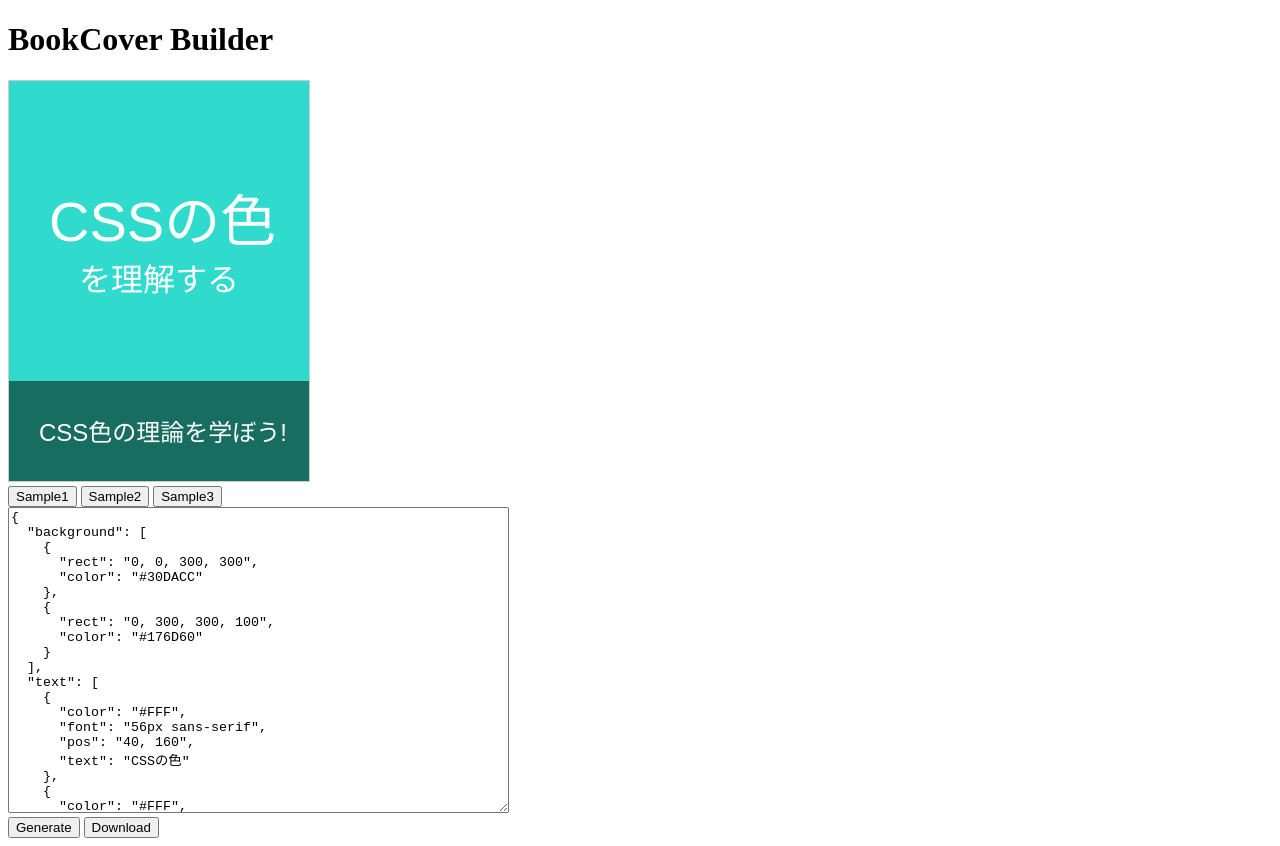
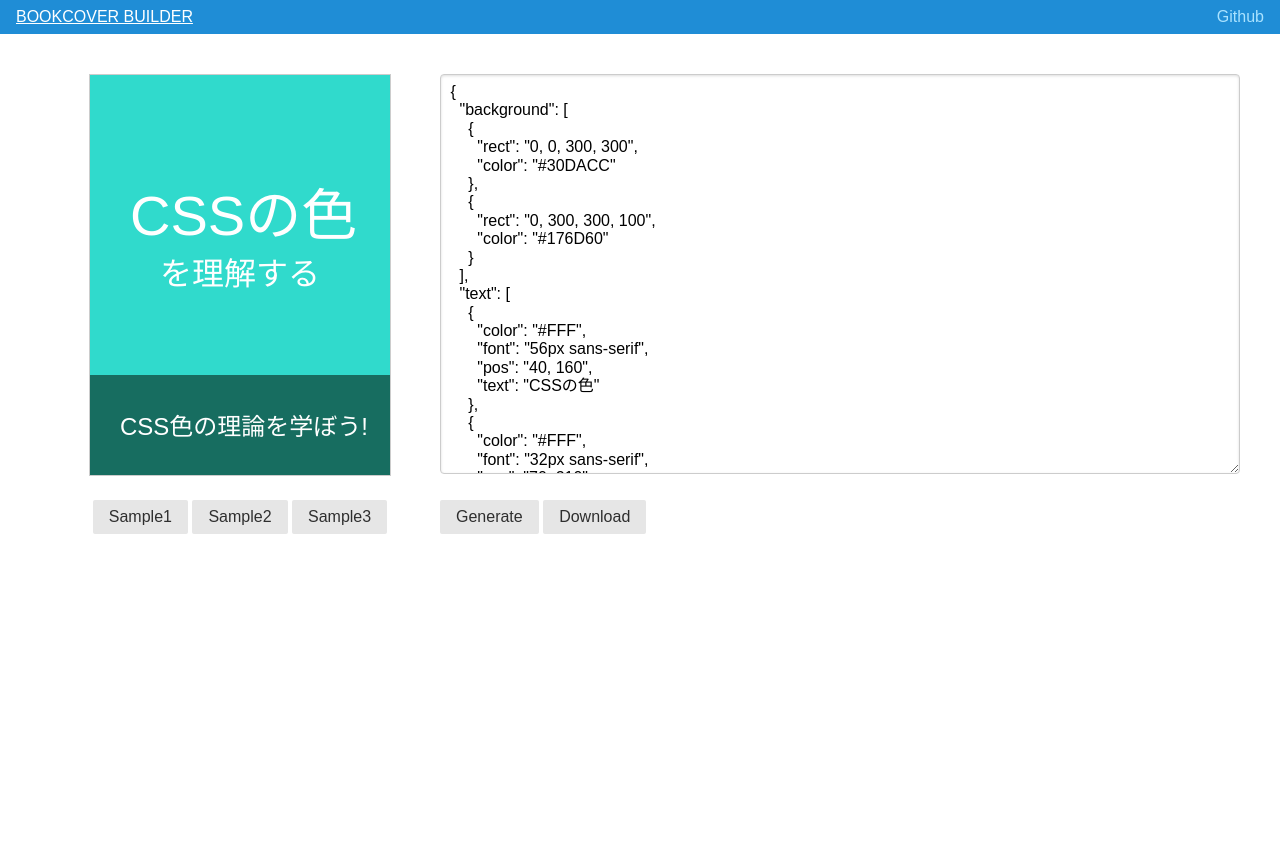
Before and after one commit to givery-technology/codeprep-bookcover, a plain HTML site: page index.html in a window 1280 px wide. After the commit the page ends 800 px from the top, so only its background shows below. Drawn offline with nearby package versions, Linux system fonts and the light colour scheme.

Commit message:
Apply pure.css and add auto save function

```diff
--- a/index.html
+++ b/index.html
@@ -2,179 +2,38 @@
 <html>
 <head>
   <title>BookCover Builder</title>
-<style>
-canvas {
-  border: 1px solid #CCC;
-}
-</style>
-<script>
-var samples = [{
-  background: [{
-    rect: "0, 0, 300, 300",
-    color: "#30DACC"
-  }, {
-    rect: "0, 300, 300, 100",
-    color: "#176D60"
-  }],
-  text: [{
-    color: "#FFF",
-    font: "56px sans-serif",
-    pos: "40, 160",
-    text: "CSSの色"
-  }, {
-    color: "#FFF",
-    font: "32px sans-serif",
-    pos: "70, 210",
-    text: "を理解する"
-  }, {
-    color: "#FFF",
-    font: "24px sans-serif",
-    pos: "30, 360",
-    text: "CSS色の理論を学ぼう!"
-  }]
-}, {
-  background: [{
-    rect: "0, 0, 300, 300",
-    color: "#58BEC2"
-  }, {
-    rect: "0, 300, 300, 100",
-    color: "#2C5F62"
-  }],
-  text: [{
-    color: "#FFF",
-    font: "32px sans-serif",
-    pos: "30, 160",
-    text: "オブジェクト指向"
-  }, {
-    color: "#FFF",
-    font: "28px sans-serif",
-    pos: "40, 210",
-    text: "の基礎を理解する"
-  }, {
-    color: "#FFF",
-    font: "20px sans-serif",
-    pos: "30, 360",
-    text: "オブジェクト指向を学ぼう!"
-  }]
-}, {
-  background: [{
-    rect: "0, 0, 300, 300",
-    color: "#DAA13C"
-  }, {
-    rect: "0, 300, 300, 100",
-    color: "#6D5018"
-  }],
-  text: [{
-    color: "#FFF",
-    font: "40px sans-serif",
-    pos: "40, 160",
-    text: "Animate.css"
-  }, {
-    color: "#FFF",
-    font: "16px sans-serif",
-    pos: "70, 210",
-    text: "を使ってみる"
-  }, {
-    color: "#FFF",
-    font: "24px sans-serif",
-    pos: "30, 360",
-    text: "Animate.cssを学ぼう!"
-  }]
-}];
-
-var canvas, ctx;
-
-function parsePos(str) {
-  var array = str.split(",");
-  return {
-    x: parseInt(array[0].trim(), 10),
-    y: parseInt(array[1].trim(), 10)
-  };
-}
-function parseRect(str) {
-  var array = str.split(",");
-  return {
-    x: parseInt(array[0].trim(), 10),
-    y: parseInt(array[1].trim(), 10),
-    w: parseInt(array[2].trim(), 10),
-    h: parseInt(array[3].trim(), 10)
-  };
-}
-function drawBackground(data) {
-  var r = parseRect(data.rect);
-  ctx.fillStyle = data.color;
-  ctx.fillRect(r.x, r.y, r.w, r.h);
-}
-
-function drawText(data) {
-  var pos = parsePos(data.pos);
-  ctx.fillStyle = data.color;
-  ctx.font = data.font;
-  ctx.fillText(data.text, pos.x, pos.y);
-}
-
-function draw(data) {
-  var background = data.background || [];
-  background.forEach(v => drawBackground(v));
-  var text = data.text || [];
-  text.forEach(v => drawText(v));
-}
-
-function downloadImage() {
-  this.href = canvas.toDataURL();
-}
-
-function getJson() {
-  var text = document.getElementById('text').value;
-  return JSON.parse(text);
-}
-function generate() {
-  try {
-    var json = getJson();
-    draw(json);
-  } catch (e) {
-    alert("Can not parse JSON");
-  }
-}
-
-function sample() {
-  var index = parseInt(this.dataset.index);
-  var text = document.getElementById('text');
-  text.value = JSON.stringify(samples[index], null, 2);
-  generate();
-}
-
-window.addEventListener("load", function() {
-  canvas = document.getElementById('canvas');
-  ctx = canvas.getContext('2d');
-
-  document.getElementById("download").addEventListener("click", downloadImage);
-  document.getElementById("generate").addEventListener("click", generate);
-  [0, 1, 2].forEach(function(i) {
-    var el = document.getElementById("sample" + (i + 1));
-    el.addEventListener("click", sample);
-  });
-  document.getElementById("sample1").click();
-});
-</script>
+  <link rel="stylesheet" href="https://unpkg.com/purecss@0.6.2/build/pure-min.css" integrity="sha384-UQiGfs9ICog+LwheBSRCt1o5cbyKIHbwjWscjemyBMT9YCUMZffs6UqUTd0hObXD" crossorigin="anonymous">
+  <link rel="stylesheet" href="https://unpkg.com/purecss@0.6.2/build/grids-responsive-min.css">
+  <link rel="stylesheet" href="style.css">
 </head>
 <body>
-<h1>BookCover Builder</h1>
+  <div class="pure-menu pure-menu-horizontal pure-menu-fixed">
+      <a href="#" class="pure-menu-heading pure-menu-link">BookCover Builder</a>
+      <ul class="pure-menu-list">
+          <li class="pure-menu-item"><a href="https://github.com/givery-technology/book-cover" class="pure-menu-link">Github</a></li>
+      </ul>
+  </div>
+  <div class="container pure-g">
+    <div class="cover pure-u-1 pure-u-lg-1-3">
+      <canvas id="canvas" height="400" width="300"></canvas>
       <div>
-  <canvas id="canvas" height="400" width="300"/>
+        <button id="sample1" data-index="0" class="pure-button">Sample1</button>
+        <button id="sample2" data-index="1" class="pure-button">Sample2</button>
+        <button id="sample3" data-index="2" class="pure-button">Sample3</button>
+      </div>
+    </div>
+    <div class="json pure-u-1 pure-u-lg-2-3">
+      <div>
+        <form class="pure-form">
+          <textarea id="text" class="pure-input-1"></textarea>
+        </form>
       </div>
       <div>
-  <button id="sample1" data-index="0">Sample1</button>
-  <button id="sample2" data-index="1">Sample2</button>
-  <button id="sample3" data-index="2">Sample3</button>
+        <button id="generate" class="pure-button">Generate</button>
+        <button class="pure-button"><a id="download" download="cover.png">Download</a></button>
       </div>
-<div>
-  <textarea id="text" cols="60" rows="20"></textarea>
     </div>
-<div>
-  <button id="generate">Generate</button>
-  <button><a id="download" download="cover.png">Download</a></button>
   </div>
-
+  <script src="main.js"></script>
 </body>
 </html>
--- /dev/null
+++ b/main.js
@@ -0,0 +1,168 @@
+'use strict';
+
+(function() {
+
+  var storageKey = "codeprep_bookcover_builder";
+  var samples = [{
+    background: [{
+      rect: "0, 0, 300, 300",
+      color: "#30DACC"
+    }, {
+      rect: "0, 300, 300, 100",
+      color: "#176D60"
+    }],
+    text: [{
+      color: "#FFF",
+      font: "56px sans-serif",
+      pos: "40, 160",
+      text: "CSSの色"
+    }, {
+      color: "#FFF",
+      font: "32px sans-serif",
+      pos: "70, 210",
+      text: "を理解する"
+    }, {
+      color: "#FFF",
+      font: "24px sans-serif",
+      pos: "30, 360",
+      text: "CSS色の理論を学ぼう!"
+    }]
+  }, {
+    background: [{
+      rect: "0, 0, 300, 300",
+      color: "#58BEC2"
+    }, {
+      rect: "0, 300, 300, 100",
+      color: "#2C5F62"
+    }],
+    text: [{
+      color: "#FFF",
+      font: "32px sans-serif",
+      pos: "30, 160",
+      text: "オブジェクト指向"
+    }, {
+      color: "#FFF",
+      font: "28px sans-serif",
+      pos: "40, 210",
+      text: "の基礎を理解する"
+    }, {
+      color: "#FFF",
+      font: "20px sans-serif",
+      pos: "30, 360",
+      text: "オブジェクト指向を学ぼう!"
+    }]
+  }, {
+    background: [{
+      rect: "0, 0, 300, 300",
+      color: "#DAA13C"
+    }, {
+      rect: "0, 300, 300, 100",
+      color: "#6D5018"
+    }],
+    text: [{
+      color: "#FFF",
+      font: "40px sans-serif",
+      pos: "40, 160",
+      text: "Animate.css"
+    }, {
+      color: "#FFF",
+      font: "16px sans-serif",
+      pos: "70, 210",
+      text: "を使ってみる"
+    }, {
+      color: "#FFF",
+      font: "24px sans-serif",
+      pos: "30, 360",
+      text: "Animate.cssを学ぼう!"
+    }]
+  }];
+
+  var canvas, ctx;
+
+  function parsePos(str) {
+    var array = str.split(",");
+    return {
+      x: parseInt(array[0].trim(), 10),
+      y: parseInt(array[1].trim(), 10)
+    };
+  }
+  function parseRect(str) {
+    var array = str.split(",");
+    return {
+      x: parseInt(array[0].trim(), 10),
+      y: parseInt(array[1].trim(), 10),
+      w: parseInt(array[2].trim(), 10),
+      h: parseInt(array[3].trim(), 10)
+    };
+  }
+  function drawBackground(data) {
+    var r = parseRect(data.rect);
+    ctx.fillStyle = data.color;
+    ctx.fillRect(r.x, r.y, r.w, r.h);
+  }
+
+  function drawText(data) {
+    var pos = parsePos(data.pos);
+    ctx.fillStyle = data.color;
+    ctx.font = data.font;
+    ctx.fillText(data.text, pos.x, pos.y);
+  }
+
+  function draw(data) {
+    var background = data.background || [];
+    background.forEach(v => drawBackground(v));
+    var text = data.text || [];
+    text.forEach(v => drawText(v));
+  }
+
+  function downloadImage() {
+    this.href = canvas.toDataURL();
+  }
+
+  function getJson() {
+    var text = document.getElementById('text').value;
+    return JSON.parse(text);
+  }
+  function generate() {
+    try {
+      var json = getJson();
+      draw(json);
+    } catch (e) {
+      alert("Can not parse JSON");
+    }
+  }
+
+  function sample() {
+    var index = parseInt(this.dataset.index);
+    var text = document.getElementById('text');
+    text.value = JSON.stringify(samples[index], null, 2);
+    generate();
+  }
+
+  window.addEventListener("load", function() {
+    canvas = document.getElementById('canvas');
+    ctx = canvas.getContext('2d');
+
+    document.getElementById("download").addEventListener("click", downloadImage);
+    var generateBtn = document.getElementById("generate");
+    generateBtn.addEventListener("click", generate);
+    [0, 1, 2].forEach(function(i) {
+      var el = document.getElementById("sample" + (i + 1));
+      el.addEventListener("click", sample);
+    });
+
+    var text = document.getElementById('text');
+    text.addEventListener("input", function(e) {
+      localStorage.setItem(storageKey ,e.target.value);
+    });
+
+    var storedBookJson = localStorage.getItem(storageKey)
+    if(storedBookJson) {
+      text.value = storedBookJson;
+      generateBtn.click();
+    } else {
+      document.getElementById("sample1").click();
+    }
+
+  });
+})();
--- /dev/null
+++ b/style.css
@@ -0,0 +1,44 @@
+canvas {
+  border: 1px solid #CCC;
+  margin-bottom: 20px;
+}
+
+textarea {
+  height: 400px;
+  margin-bottom: 26px;
+}
+
+.container {
+  margin-top: 34px;
+  padding: 40px;
+}
+
+.cover  {
+  margin-bottom: 20px;
+  text-align: center;
+}
+
+.json {
+  margin-bottom: 20px;
+}
+
+.pure-menu {
+  background: #1f8dd6;
+}
+
+.pure-menu-heading.pure-menu-link {
+  color: #fff;
+}
+
+.pure-menu-link {
+  color: rgb(169, 226, 255);
+}
+
+.pure-menu-link:hover {
+  text-decoration: underline;
+  background-color: transparent;
+}
+
+.pure-menu-list {
+  float: right;
+}
```
Lines whose indentation alone changed are shown as unchanged.
